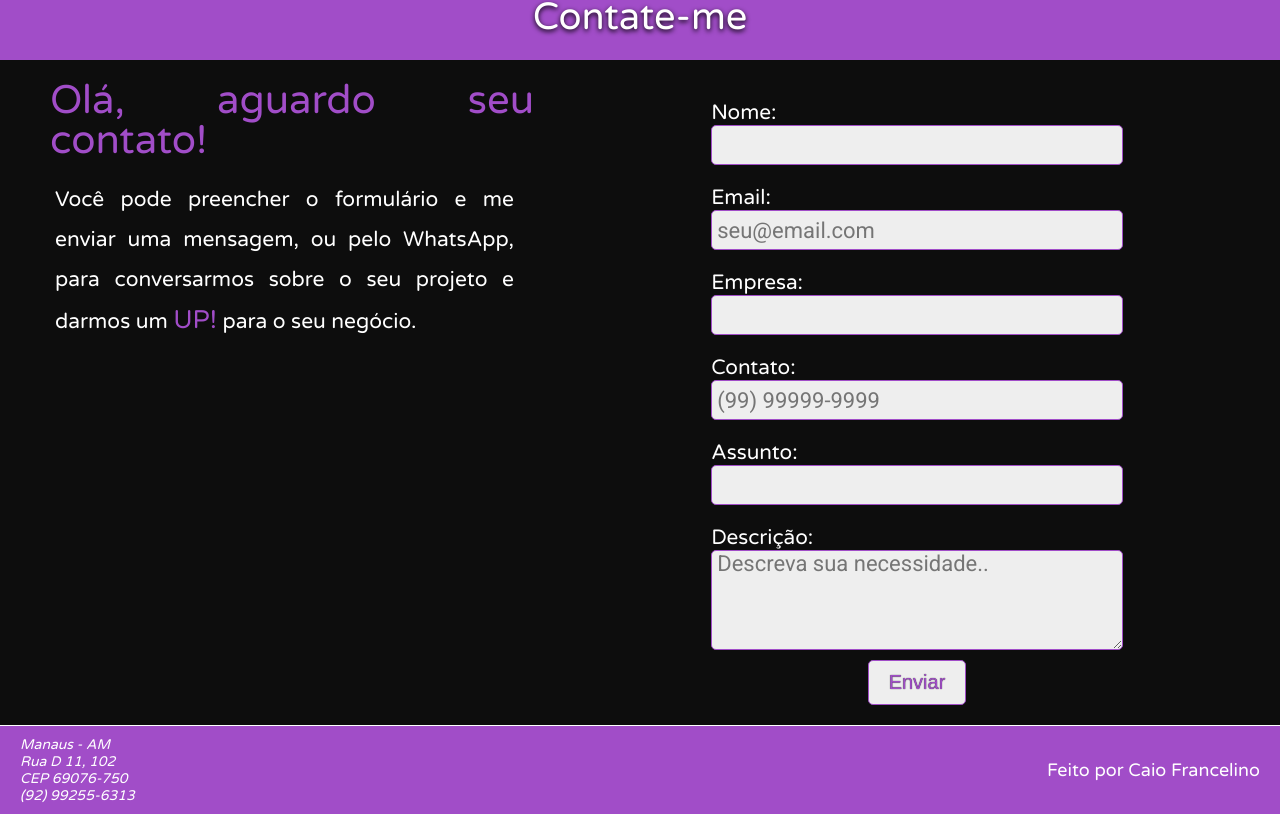
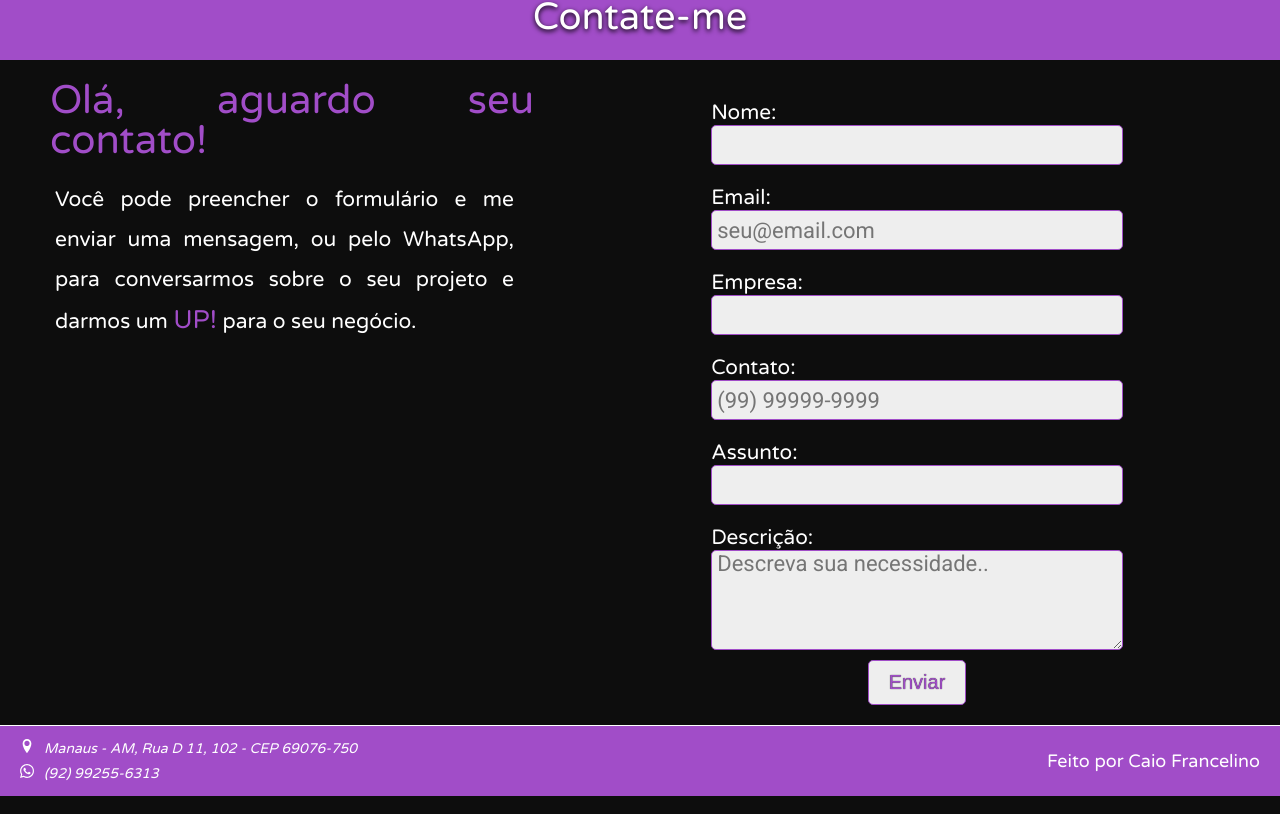
Before and after one commit to CaioFrance/portfolio, a React (Create React App) app: page / in a window 1280 px wide. Shown: the part 4022-4836 px from the top of the page. Built offline with nearby package versions, Linux system fonts and the light colour scheme; no server answers.

Commit message:
refactor footer

```diff
--- a/src/assets/css/Footer.css
+++ b/src/assets/css/Footer.css
@@ -17,6 +17,7 @@
 }
 
 .footer-address {
+  line-height: 25px;
   padding: 0 0 0 20px;
   font-size: 14px;
   font-style: italic;
--- a/src/components/Footer.jsx
+++ b/src/components/Footer.jsx
@@ -1,12 +1,18 @@
+import {ImLocation, ImWhatsapp} from 'react-icons/im'
+
 import '../assets/css/Footer.css';
 
 const Footer = () => {
   return (
     <footer className="footer-container">
       <address className="footer-address">
-        Manaus - AM <br />
-        Rua D 11, 102 <br />
-        CEP 69076-750 <br />
+        <span style={{marginRight: '10px'}}>
+          <ImLocation />
+        </span>
+        Manaus - AM, Rua D 11, 102 - CEP 69076-750 <br />
+        <span style={{marginRight: '10px'}}>
+          <ImWhatsapp />
+        </span>
         (92) 99255-6313
       </address>
       <p className="footer-text">
```
